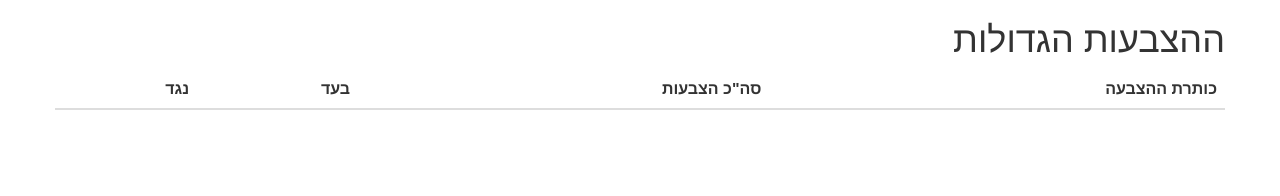
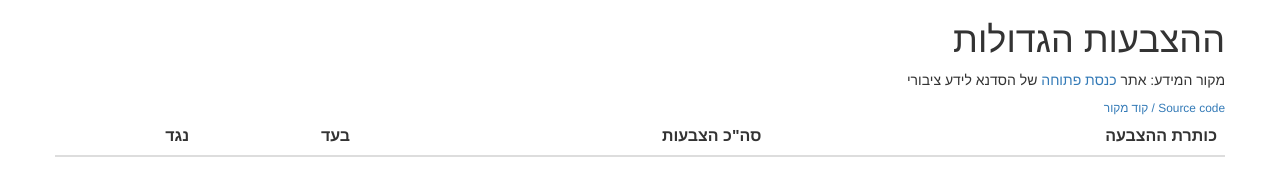
Before and after one commit to sinelaw/knesset-votes, a website: page header.html in a window 1280 px wide. Drawn offline with Linux system fonts and the light colour scheme.

Commit message:
add links to source an oknesset.org

```diff
--- a/header.html
+++ b/header.html
@@ -20,6 +20,8 @@
     <div class="container">
       <div class="row">
         <h1>ההצבעות הגדולות</h1>
+        <p>מקור המידע: אתר <a href="http://oknesset.org/">כנסת פתוחה</a> של הסדנא לידע ציבורי</p>
+        <small><a href="https://github.com/sinelaw/knesset-votes">Source code / קוד מקור</a></small>
       </div>
       <div class="row">
         <table class="table">
```
Also changed, not shown: index.html (+2 -0 lines).
